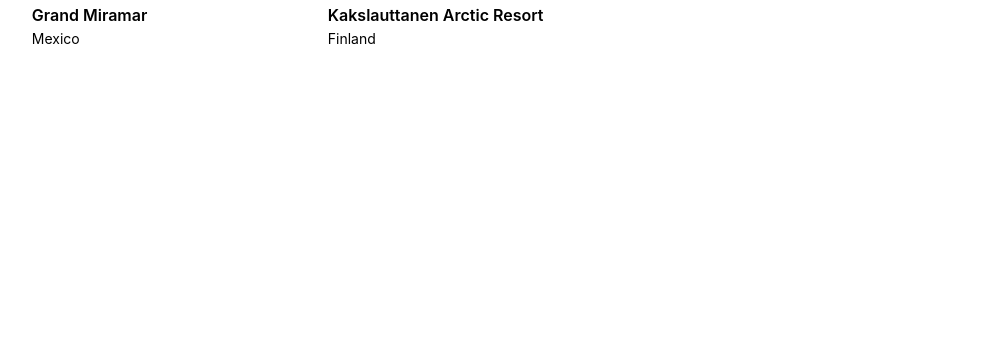
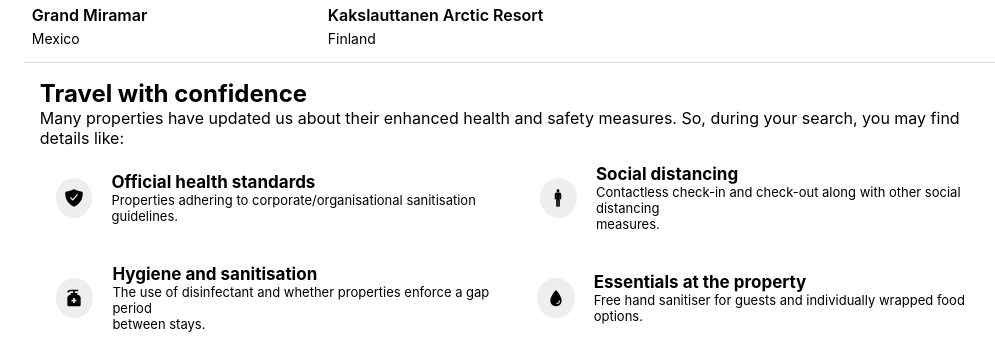
Before and after one commit to abhishekmah/Project-Hotels.com, a React (Create React App) app: page / in a window 1280 px wide. Shown: the part 1975-2337 px from the top of the page, without its empty margins (117-1112 px from the left). Before the commit the page ends 2037 px from the top, so only its background shows below. Built offline with nearby package versions, Linux system fonts and the light colour scheme.

Commit message:
travel section

```diff
--- /dev/null
+++ b/src/Components/TravelWithConfidence/TravelWithConfidence.jsx
@@ -0,0 +1,102 @@
+import React from 'react'
+import styled from 'styled-components'
+import { IoShieldCheckmarkSharp,IoWater } from 'react-icons/io5';
+import { IoMdMan } from 'react-icons/io';
+import { RiHandSanitizerFill } from 'react-icons/ri';
+
+
+
+const Card = styled.div`
+padding: 1rem;
+
+`
+const CardContent = styled.div`
+display: flex;
+align-items: center;
+justify-content: space-around;
+
+`
+
+const Content = styled.div`
+margin: 1rem;
+&>div{
+    display: flex;
+    align-items: center;
+    justify-content: center;
+    span{
+        display: flex;
+        align-items: center;
+    justify-content: center;
+        font-size: 20px;
+        background-color: #eee;
+        border-radius: 50%;
+        height: 40px;
+        width: 40px;
+    }
+}
+.content{
+    margin-left: 1.2rem;
+    h3{
+        font-size: 17px;
+    }
+    p{
+        font-size: 13px;
+        font-weight: 400;
+    }
+}
+`
+
+const TravelWithConfidence = () => {
+
+    return (
+        <Card>
+            <h2>Travel with confidence</h2>
+            <p>Many properties have updated us about their enhanced health and safety measures. So, during your search, you may find details like:</p>
+            <CardContent>
+                <Content>
+                    <div>
+                       <span> <IoShieldCheckmarkSharp /></span>
+                        <div className="content">
+                        <h3>Official health standards</h3>
+                        <p>Properties adhering to corporate/organisational sanitisation guidelines.</p>
+                        </div>
+                    </div>
+                </Content>
+                <Content>
+                    <div>
+                        <span><IoMdMan /></span>
+                        <div className="content">
+                        <h3>Social distancing
+</h3>
+                        <p>Contactless check-in and check-out along with other social distancing<br/> measures.</p>
+                        </div>
+                    </div>
+                </Content>
+
+            </CardContent>
+            <CardContent>
+                <Content>
+                    <div>
+                        <span><RiHandSanitizerFill /></span>
+                        <div className="content">
+                        <h3>Hygiene and sanitisation</h3>
+                        <p>The use of disinfectant and whether properties enforce a gap period <br/>between stays.</p>
+                        </div>
+                    </div>
+                </Content>
+                <Content>
+                    <div>
+                        <span><IoWater /></span>
+                        <div className="content">
+                        <h3>Essentials at the property</h3>
+                        <p>Free hand sanitiser for guests and individually wrapped food options.</p>
+                        </div>
+                    </div>
+                </Content>
+
+            </CardContent>
+        </Card>
+    )
+}
+
+export  {TravelWithConfidence}
--- a/src/Pages/Home/Home.jsx
+++ b/src/Pages/Home/Home.jsx
@@ -4,6 +4,7 @@ import { CardSM } from "../../Components/CardSM/CardSM";
 import { CovidAd } from "../../Components/CovidAd/CovidAd";
 import { HRLine } from "../../Components/HorizontalLine/HRLine";
 import { Navbar } from "../../Components/Navbar/Navbar";
+import {TravelWithConfidence} from '../../Components/TravelWithConfidence/TravelWithConfidence'
 import styles from "./Home.module.css";
 
 const Home = () => {
@@ -134,7 +135,10 @@ const Home = () => {
             <p>Kakslauttanen Arctic Resort</p>
             <span>Finland</span>
           </CardLG>
-        </div>
+              </div>
+              <HRLine />
+              <TravelWithConfidence/>
+              <HRLine />
       </div>
     </div>
   );
```
